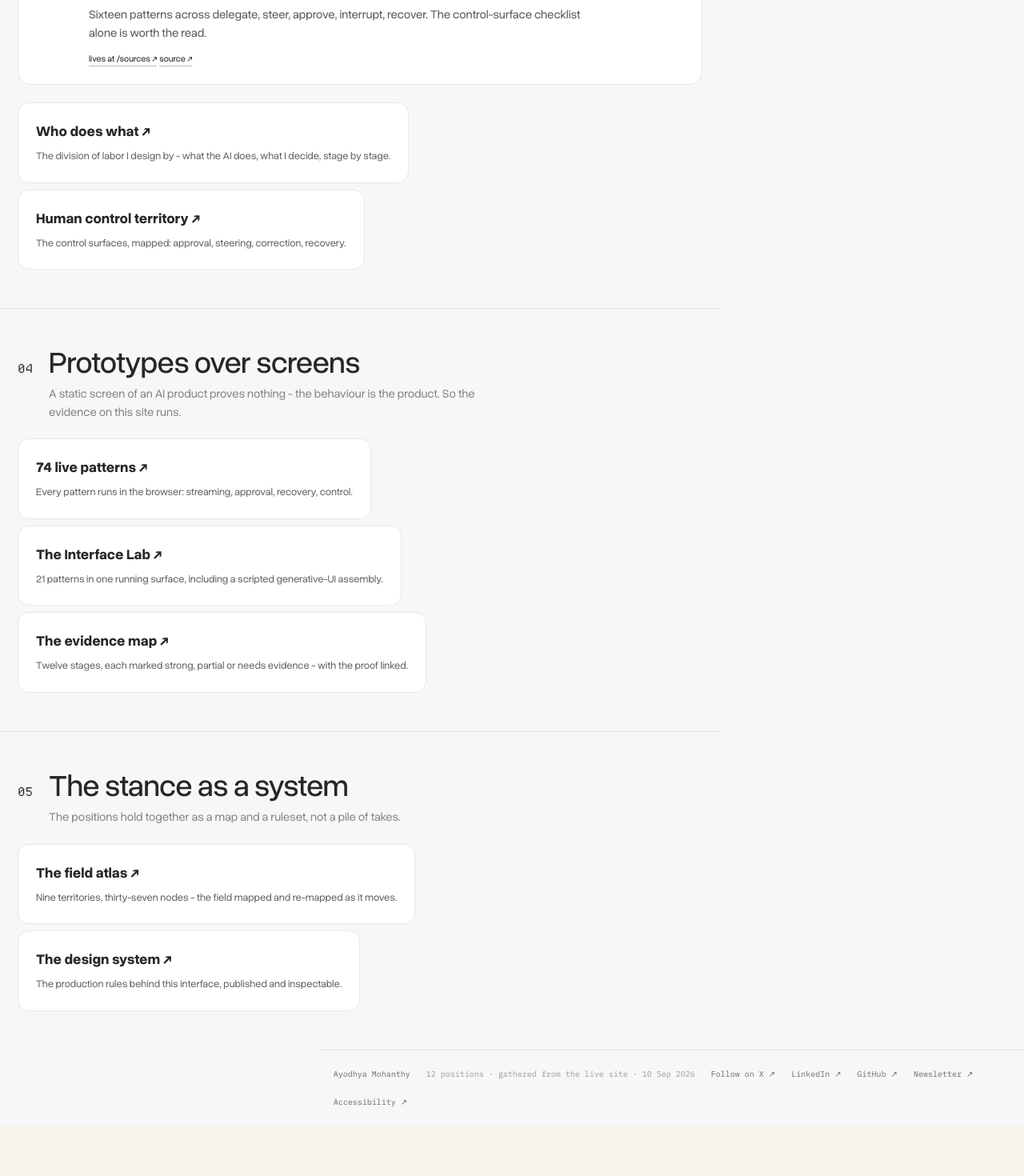
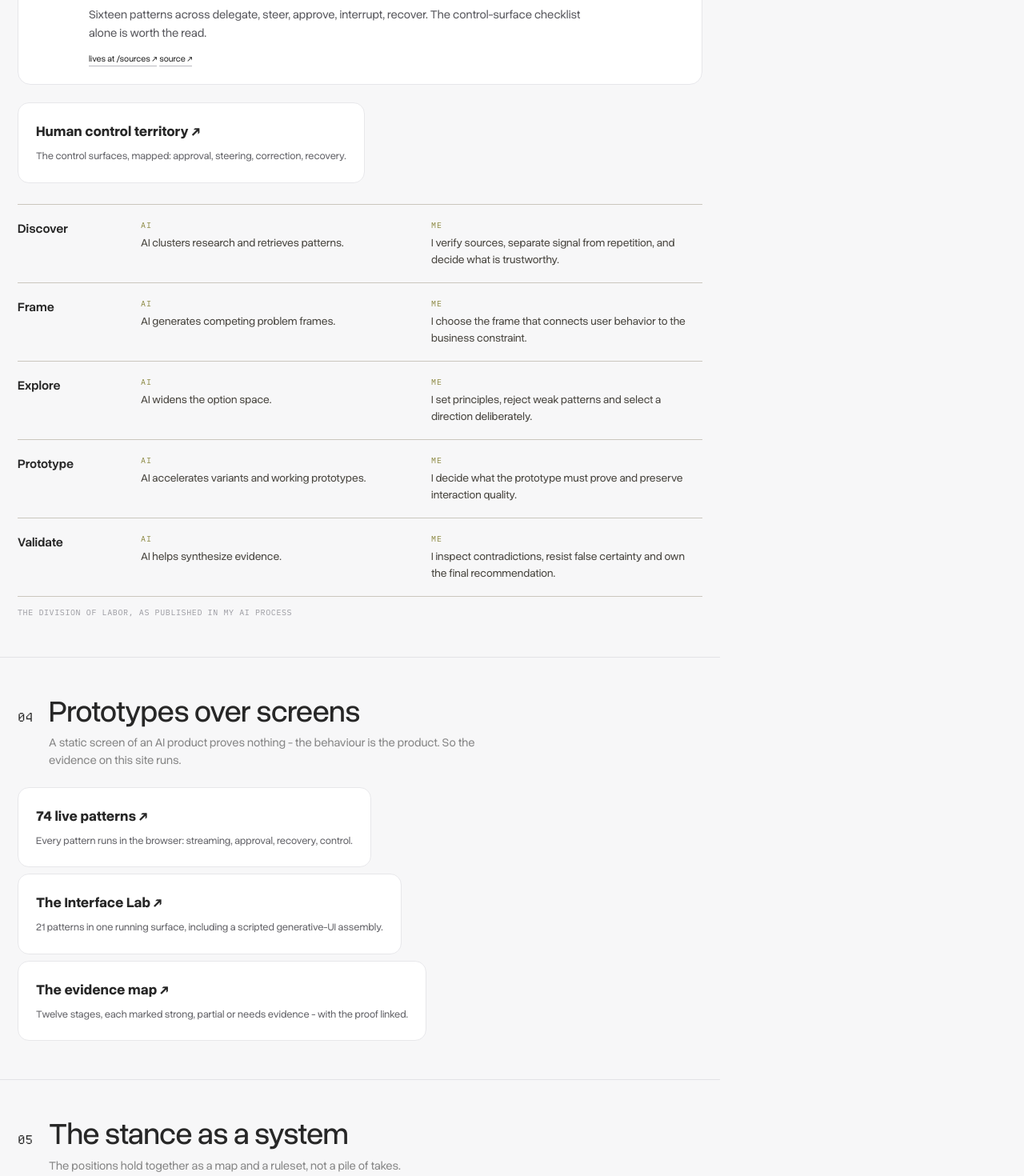
Before and after one commit to ayodhyamohanthy/ai-portfolio, a Next.js app: page /thinking in a window 1280 px wide. Shown: the part 3400-4870 px from the top of the page at 80% size. Before the commit the page ends 4807 px from the top, so only its background shows below. Built offline with nearby package versions, Linux system fonts and the light colour scheme.

Commit message:
Thinking: inline the AI-process division of labor; drop links killed by redirects

```diff
--- a/app/atlas/page.tsx
+++ b/app/atlas/page.tsx
@@ -1,7 +1,7 @@
 import Link from 'next/link';import AtlasClient from './AtlasClient';import {fieldNotes} from '../atlasData';
 export const metadata={title:'Atlas · Ayodhya Mohanthy',description:'A living map of AI-native design: patterns, templates and case evidence by territory, with dated field notes.'};
 export default function Atlas(){return <main className="resource-page atlas-page atlas-light">
-<nav className="atlas-nav"><Link href="/" className="wordmark">Ayodhya Mohanthy</Link><div><Link href="/resources">Components</Link><Link href="/fresh">Fresh</Link><Link href="/tools">Tools</Link><Link href="/benchmarks">Benchmarks</Link><Link href="/thinking">Thinking</Link><Link href="/library">Starter kit</Link><Link href="/work/ai-interface-exploration">Interface lab</Link></div></nav>
+<nav className="atlas-nav"><Link href="/" className="wordmark">Ayodhya Mohanthy</Link><div><Link href="/resources">Components</Link><Link href="/fresh">Fresh</Link><Link href="/tools">Tools</Link><Link href="/benchmarks">Benchmarks</Link><Link href="/thinking">Thinking</Link><Link href="/work/ai-interface-exploration">Interface lab</Link></div></nav>
 <header className="atlas-hero"><p className="eyebrow">THE ATLAS · AI-NATIVE DESIGN</p><h1>The field, mapped.<br/><i>Changed when the field changes.</i></h1><p>Every node is something that already exists here: a verified live pattern, a starter-kit template, or case evidence. Hover to trace relations. Open a note to see why it matters.</p></header>
 <AtlasClient/>
 <footer className="resource-footer"><Link href="/">Ayodhya Mohanthy</Link><span>{fieldNotesCount()} notes · curated by Ayodhya · reviewed 06 Sep 2026</span><Link href="/resources">Components ↗</Link><Link href="/library">Starter kit ↗</Link><a href="https://x.com/ayodhyamohanthy" target="_blank" rel="noopener noreferrer">Follow on X ↗</a><a href="https://www.linkedin.com/in/ayodhyamohanthy/" target="_blank" rel="noopener noreferrer">LinkedIn ↗</a><a href="https://github.com/ayodhyamohanthy" target="_blank" rel="noopener noreferrer">GitHub ↗</a><a href="https://ayodhyamohanthy.substack.com" target="_blank" rel="noopener noreferrer">Newsletter ↗</a><Link href="/accessibility">Accessibility ↗</Link></footer>
--- a/app/globals.css
+++ b/app/globals.css
@@ -444,3 +444,11 @@
 @keyframes genIn{from{opacity:0;transform:scale(.9) translateY(8px)}to{opacity:1;transform:none}}
 @keyframes genPulse{50%{opacity:.15}}
 @media(max-width:720px){.gen-body{grid-template-columns:1fr}.gen-catalog{grid-template-columns:repeat(4,1fr)}.gen-catalog span{grid-column:1/-1}.gen-surface{grid-template-columns:repeat(2,minmax(0,1fr))}}
+
+/* Thinking page: division of labor */
+.process-split{margin-top:26px;border-top:1px solid var(--line)}
+.process-row{display:grid;grid-template-columns:130px 1fr 1fr;gap:24px;padding:18px 0;border-bottom:1px solid var(--line);align-items:start}
+.process-row b{font-weight:600;font-size:16px}
+.process-row p{font-size:14px;color:#4a4741;line-height:1.5}
+.process-row span{display:block;font-family:'IBM Plex Mono',ui-monospace,monospace;font-size:10px;letter-spacing:.1em;color:#8a873f;margin-bottom:4px}
+@media(max-width:720px){.process-row{grid-template-columns:1fr;gap:10px}}
--- a/app/sources/page.tsx
+++ b/app/sources/page.tsx
@@ -2,7 +2,7 @@ import Link from 'next/link';import {sourceTracks} from '../sourcesData';
 export const metadata={title:'Sources · Ayodhya Mohanthy',description:'Canonical readings for AI-native design in reading order, each with a short first-person note.'};
 import Reveal from '../Reveal';
 export default function Sources(){const total=sourceTracks.reduce((n,t)=>n+t.items.length,0);return <main className="resource-page atlas-page sources-page">
-<nav className="atlas-nav"><Link href="/" className="wordmark">Ayodhya Mohanthy</Link><div><Link href="/resources">Components</Link><Link href="/atlas">Atlas</Link><Link href="/fresh">Fresh</Link><Link href="/tools">Tools</Link><Link href="/benchmarks">Benchmarks</Link><Link href="/thinking">Thinking</Link><Link href="/library">Starter kit</Link></div></nav>
+<nav className="atlas-nav"><Link href="/" className="wordmark">Ayodhya Mohanthy</Link><div><Link href="/resources">Components</Link><Link href="/atlas">Atlas</Link><Link href="/fresh">Fresh</Link><Link href="/tools">Tools</Link><Link href="/benchmarks">Benchmarks</Link><Link href="/thinking">Thinking</Link></div></nav>
 <header className="atlas-hero"><p className="eyebrow">SOURCES · AI-NATIVE DESIGN</p><h1>Read the field.<br/><i>In the order I would.</i></h1><p>Canonical readings for AI-native design, sequenced as a path. Every note is mine, written after reading the piece. Suggest what is missing: <a href="mailto:ayodhyarammohanthy@gmail.com">ayodhyarammohanthy@gmail.com</a>.</p></header>
 {sourceTracks.map((t,ti)=><section className="sources-track" key={t.id}>
 <div className="track-head"><b>{String(ti+1).padStart(2,'0')}</b><div><h2>{t.label}</h2><p>{t.lede}</p></div></div>
--- a/app/thinking/page.tsx
+++ b/app/thinking/page.tsx
@@ -30,7 +30,11 @@ export default function Thinking(){const count=sections.reduce((n,s)=>n+s.entrie
 <h3>{e.title}</h3><p className="source-note">{e.note}</p>
 <a className="fresh-src" href={e.href}>lives at {e.href} ↗</a> <a className="fresh-src" href={e.ext} target="_blank" rel="noopener noreferrer">source ↗</a>
 </div></article>)}
-{s.label.startsWith('03')&&<div className="sources-anchors bench-boards"><Link href="/process/ai-native"><b>Who does what ↗</b><span>The division of labor I design by - what the AI does, what I decide, stage by stage.</span></Link><Link href="/atlas?t=human-control"><b>Human control territory ↗</b><span>The control surfaces, mapped: approval, steering, correction, recovery.</span></Link></div>}
+{s.label.startsWith('03')&&<>
+<div className="sources-anchors bench-boards"><Link href="/atlas?t=human-control"><b>Human control territory ↗</b><span>The control surfaces, mapped: approval, steering, correction, recovery.</span></Link></div>
+<div className="process-split">{[['Discover','AI clusters research and retrieves patterns.','I verify sources, separate signal from repetition, and decide what is trustworthy.'],['Frame','AI generates competing problem frames.','I choose the frame that connects user behavior to the business constraint.'],['Explore','AI widens the option space.','I set principles, reject weak patterns and select a direction deliberately.'],['Prototype','AI accelerates variants and working prototypes.','I decide what the prototype must prove and preserve interaction quality.'],['Validate','AI helps synthesize evidence.','I inspect contradictions, resist false certainty and own the final recommendation.']].map(x=><div className="process-row" key={x[0]}><b>{x[0]}</b><p><span>AI</span>{x[1]}</p><p><span>ME</span>{x[2]}</p></div>)}</div>
+<p className="bench-meta">THE DIVISION OF LABOR, AS PUBLISHED IN MY AI PROCESS</p>
+</>}
 </section>)}
 <section className="sources-track" data-rv>
 <div className="track-head"><b>04</b><div><h2>Prototypes over screens</h2><p>A static screen of an AI product proves nothing - the behaviour is the product. So the evidence on this site runs.</p></div></div>
@@ -38,6 +42,6 @@ export default function Thinking(){const count=sections.reduce((n,s)=>n+s.entrie
 </section>
 <section className="sources-track" data-rv>
 <div className="track-head"><b>05</b><div><h2>The stance as a system</h2><p>The positions hold together as a map and a ruleset, not a pile of takes.</p></div></div>
-<div className="sources-anchors bench-boards"><Link href="/atlas"><b>The field atlas ↗</b><span>Nine territories, thirty-seven nodes - the field mapped and re-mapped as it moves.</span></Link><Link href="/system"><b>The design system ↗</b><span>The production rules behind this interface, published and inspectable.</span></Link></div>
+<div className="sources-anchors bench-boards"><Link href="/atlas"><b>The field atlas ↗</b><span>Nine territories, thirty-seven nodes - the field mapped and re-mapped as it moves.</span></Link><a href="https://github.com/ayodhyamohanthy/ai-portfolio" target="_blank" rel="noopener noreferrer"><b>The design system ↗</b><span>The production rules behind this interface, versioned in the open source history.</span></a></div>
 </section>
 <footer className="resource-footer"><Link href="/">Ayodhya Mohanthy</Link><span>{count} positions · gathered from the live site · 10 Sep 2026</span><a href="https://x.com/ayodhyamohanthy" target="_blank" rel="noopener noreferrer">Follow on X ↗</a><a href="https://www.linkedin.com/in/ayodhyamohanthy/" target="_blank" rel="noopener noreferrer">LinkedIn ↗</a><a href="https://github.com/ayodhyamohanthy" target="_blank" rel="noopener noreferrer">GitHub ↗</a><a href="https://ayodhyamohanthy.substack.com" target="_blank" rel="noopener noreferrer">Newsletter ↗</a><Link href="/accessibility">Accessibility ↗</Link></footer><Reveal/></main>}
```
